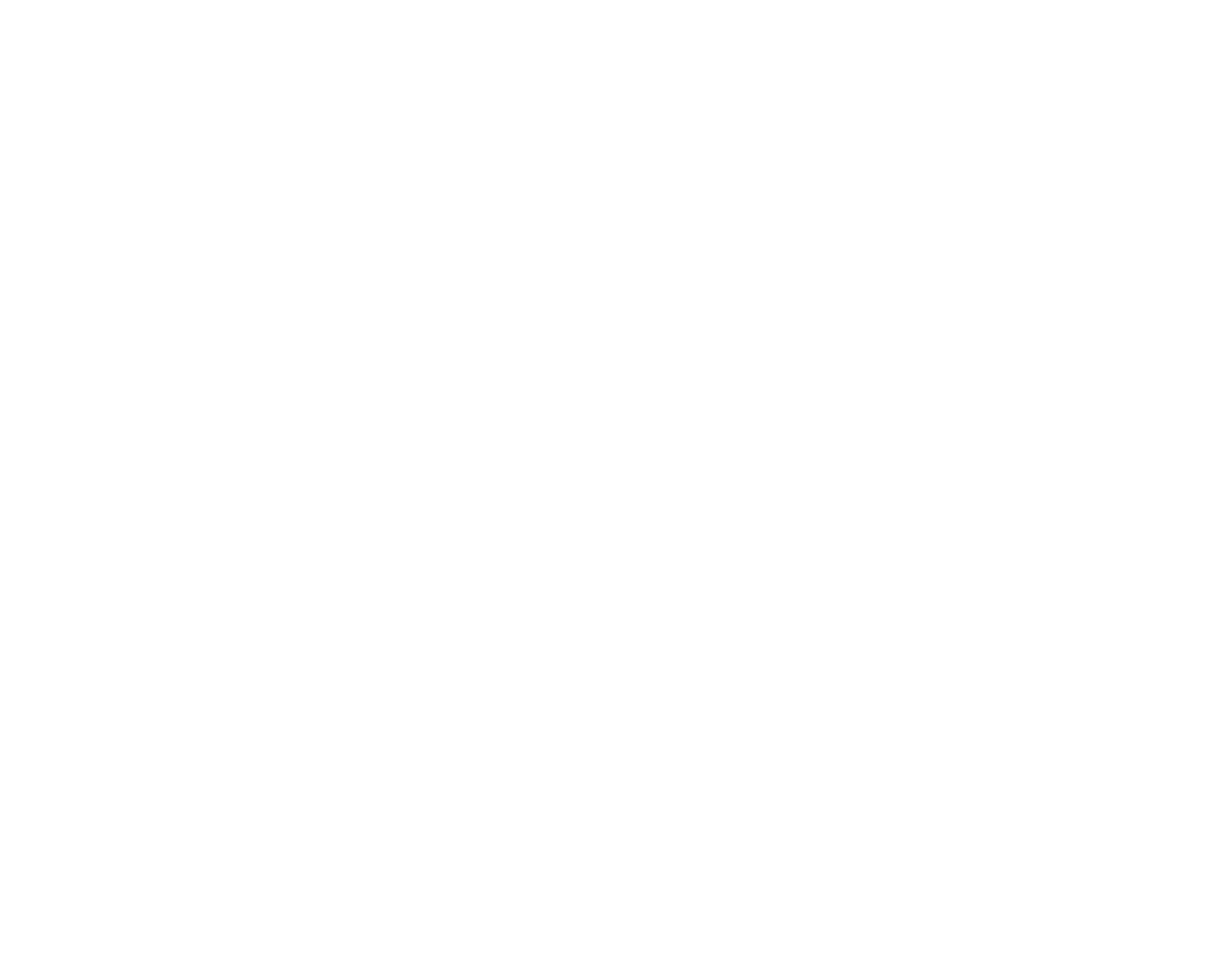
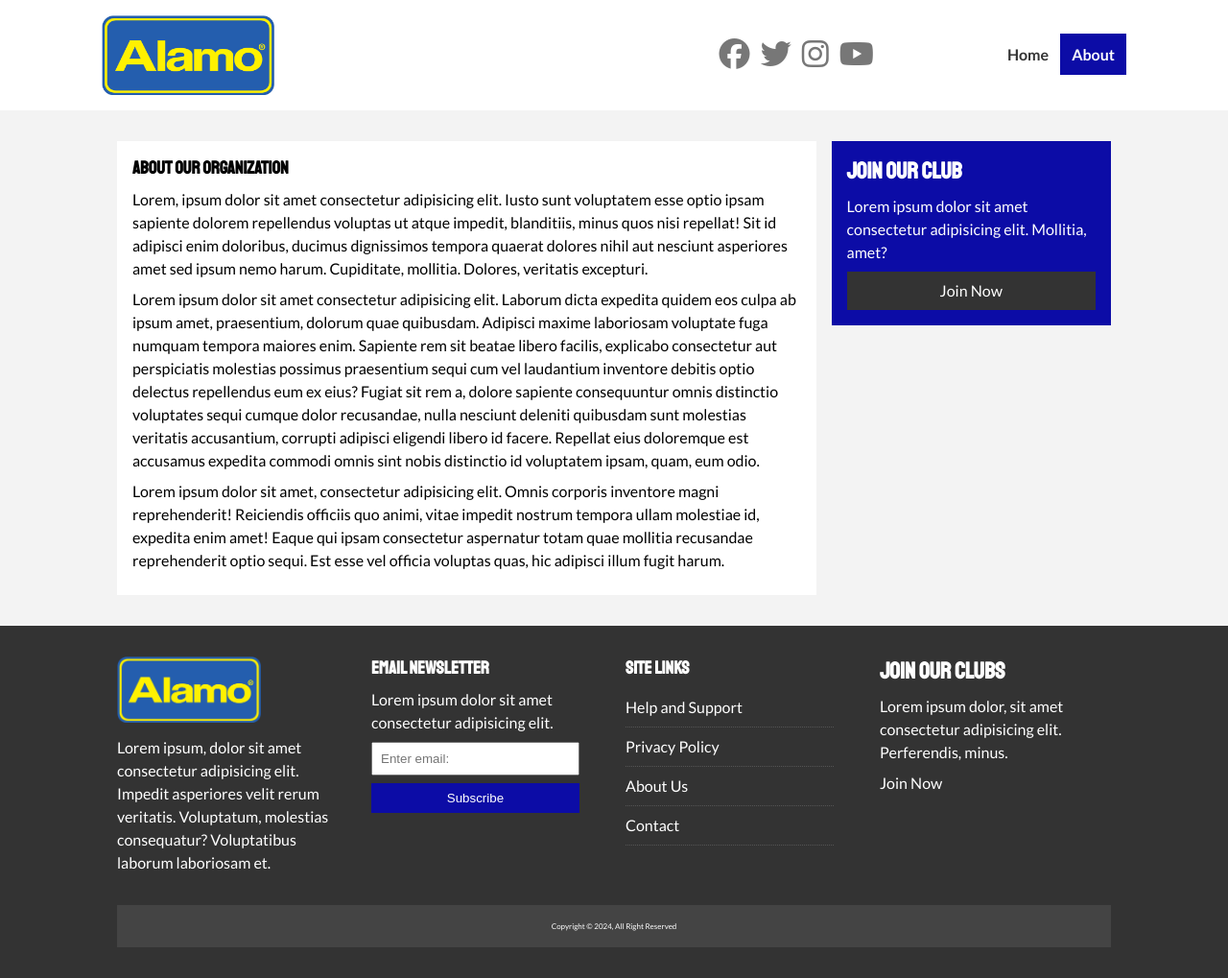
Before and after one commit to quyenquyen21/alamo, a plain HTML site: page about.html in a window 1280 px wide. Shown: the whole page at 96% size. Before the commit the page ends 800 px from the top, so only its background shows below. Drawn offline with Linux system fonts and the light colour scheme.

Commit message:
About Page

```diff
--- a/about.html
+++ b/about.html
@@ -0,0 +1,138 @@
+<!DOCTYPE html>
+<html lang="en">
+  <head>
+    <meta charset="UTF-8" />
+    <meta name="viewport" content="width=device-width, initial-scale=1.0" />
+    <script
+      src="https://kit.fontawesome.com/c7c6e7d4eb.js"
+      crossorigin="anonymous"
+    ></script>
+    <link rel="preconnect" href="https://fonts.googleapis.com" />
+    <link rel="preconnect" href="https://fonts.gstatic.com" crossorigin />
+    <link
+      href="https://fonts.googleapis.com/css2?family=Lato:wght@300;400;700&family=Staatliches&display=swap"
+      rel="stylesheet"
+    />
+    <link rel="stylesheet" href="css/style.css" />
+    <link
+      rel="stylesheet"
+      media="screen and (max-width: 768px)"
+      href="css/mobile.css"
+    />
+    <link rel="shortcut icon" type="image/x-icon" href="favicon.ico" />
+    <title>Alamo | About</title>
+  </head>
+  <body>
+    <nav id="main-nav">
+      <div class="container">
+        <img src="img/logo.png" alt="Alamo" class="logo" />
+        <div class="social">
+          <a href="http://facebook.com" target="_blank"
+            ><i class="fab fa-facebook fa-2x"></i
+          ></a>
+          <a href="http://twitter.com" target="_blank"
+            ><i class="fab fa-twitter fa-2x"></i
+          ></a>
+          <a href="http://instagram.com" target="_blank"
+            ><i class="fab fa-instagram fa-2x"></i
+          ></a>
+          <a href="http://youtube.com" target="_blank"
+            ><i class="fab fa-youtube fa-2x"></i
+          ></a>
+        </div>
+        <ul>
+          <li><a href="index.html">Home</a></li>
+          <li><a href="about.html" class="current">About</a></li>
+        </ul>
+      </div>
+    </nav>
+    <section id="about">
+      <div class="container">
+        <div class="page-container">
+          <article class="card">
+            <h1 class="l-heading">About Our Organization</h1>
+            <p>
+              Lorem, ipsum dolor sit amet consectetur adipisicing elit. Iusto
+              sunt voluptatem esse optio ipsam sapiente dolorem repellendus
+              voluptas ut atque impedit, blanditiis, minus quos nisi repellat!
+              Sit id adipisci enim doloribus, ducimus dignissimos tempora
+              quaerat dolores nihil aut nesciunt asperiores amet sed ipsum nemo
+              harum. Cupiditate, mollitia. Dolores, veritatis excepturi.
+            </p>
+            <p>
+              Lorem ipsum dolor sit amet consectetur adipisicing elit. Laborum
+              dicta expedita quidem eos culpa ab ipsum amet, praesentium,
+              dolorum quae quibusdam. Adipisci maxime laboriosam voluptate fuga
+              numquam tempora maiores enim. Sapiente rem sit beatae libero
+              facilis, explicabo consectetur aut perspiciatis molestias possimus
+              praesentium sequi cum vel laudantium inventore debitis optio
+              delectus repellendus eum ex eius? Fugiat sit rem a, dolore
+              sapiente consequuntur omnis distinctio voluptates sequi cumque
+              dolor recusandae, nulla nesciunt deleniti quibusdam sunt molestias
+              veritatis accusantium, corrupti adipisci eligendi libero id
+              facere. Repellat eius doloremque est accusamus expedita commodi
+              omnis sint nobis distinctio id voluptatem ipsam, quam, eum odio.
+            </p>
+            <p>
+              Lorem ipsum dolor sit amet, consectetur adipisicing elit. Omnis
+              corporis inventore magni reprehenderit! Reiciendis officiis quo
+              animi, vitae impedit nostrum tempora ullam molestiae id, expedita
+              enim amet! Eaque qui ipsam consectetur aspernatur totam quae
+              mollitia recusandae reprehenderit optio sequi. Est esse vel
+              officia voluptas quas, hic adipisci illum fugit harum.
+            </p>
+          </article>
+          <aside class="card bg-primary">
+            <h2>Join Our Club</h2>
+            <p>
+              Lorem ipsum dolor sit amet consectetur adipisicing elit. Mollitia,
+              amet?
+            </p>
+            <a href="#" class="btn btn-dark btn-block"> Join Now</a>
+          </aside>
+        </div>
+      </div>
+    </section>
+    <!-- Footer -->
+    <footer id="main-footer" class="py-2">
+      <div class="container footer-container">
+        <div>
+          <img src="img/logo.png" alt="" />
+          <p>
+            Lorem ipsum, dolor sit amet consectetur adipisicing elit. Impedit
+            asperiores velit rerum veritatis. Voluptatum, molestias consequatur?
+            Voluptatibus laborum laboriosam et.
+          </p>
+        </div>
+        <div>
+          <h3>Email Newsletter</h3>
+          <p>Lorem ipsum dolor sit amet consectetur adipisicing elit.</p>
+          <form action="">
+            <input type="email" placeholder="Enter email:" />
+            <input type="submit" value="Subscribe" class="btn btn-primary" />
+          </form>
+        </div>
+        <div>
+          <h3>Site Links</h3>
+          <ul class="list">
+            <li><a href="#">Help and Support</a></li>
+            <li><a href="#">Privacy Policy</a></li>
+            <li><a href="#">About Us</a></li>
+            <li><a href="#">Contact</a></li>
+          </ul>
+        </div>
+        <div>
+          <h2>Join Our Clubs</h2>
+          <p>
+            Lorem ipsum dolor, sit amet consectetur adipisicing elit.
+            Perferendis, minus.
+          </p>
+          <a href="#">Join Now</a>
+        </div>
+        <div>
+          <p>Copyright &copy; 2024, All Right Reserved</p>
+        </div>
+      </div>
+    </footer>
+  </body>
+</html>
--- a/css/style.css
+++ b/css/style.css
@@ -148,6 +148,16 @@ h6 {
 .list li a:hover {
   color: var(--primary-color) !important;
 }
+/* Inner Page Grid Container */
+.page-container {
+  display: grid;
+  grid-template-columns: 5fr 2fr;
+  margin: 2rem 0;
+  grid-gap: 1rem;
+}
+.page-container > *:first-child {
+  grid-row: 1 / span 3;
+}
 /* Navigation */
 #main-nav {
   background: #fff;
```
